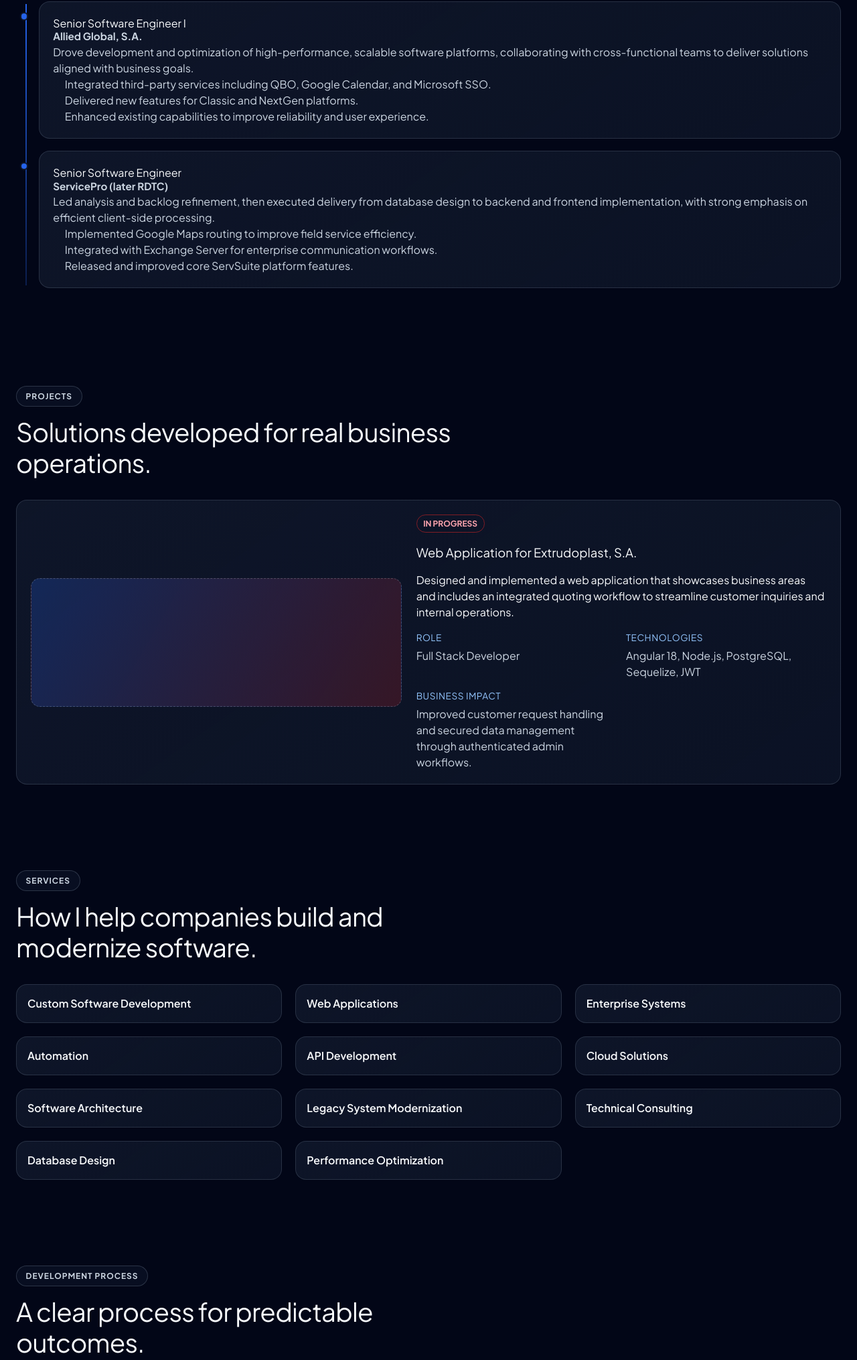
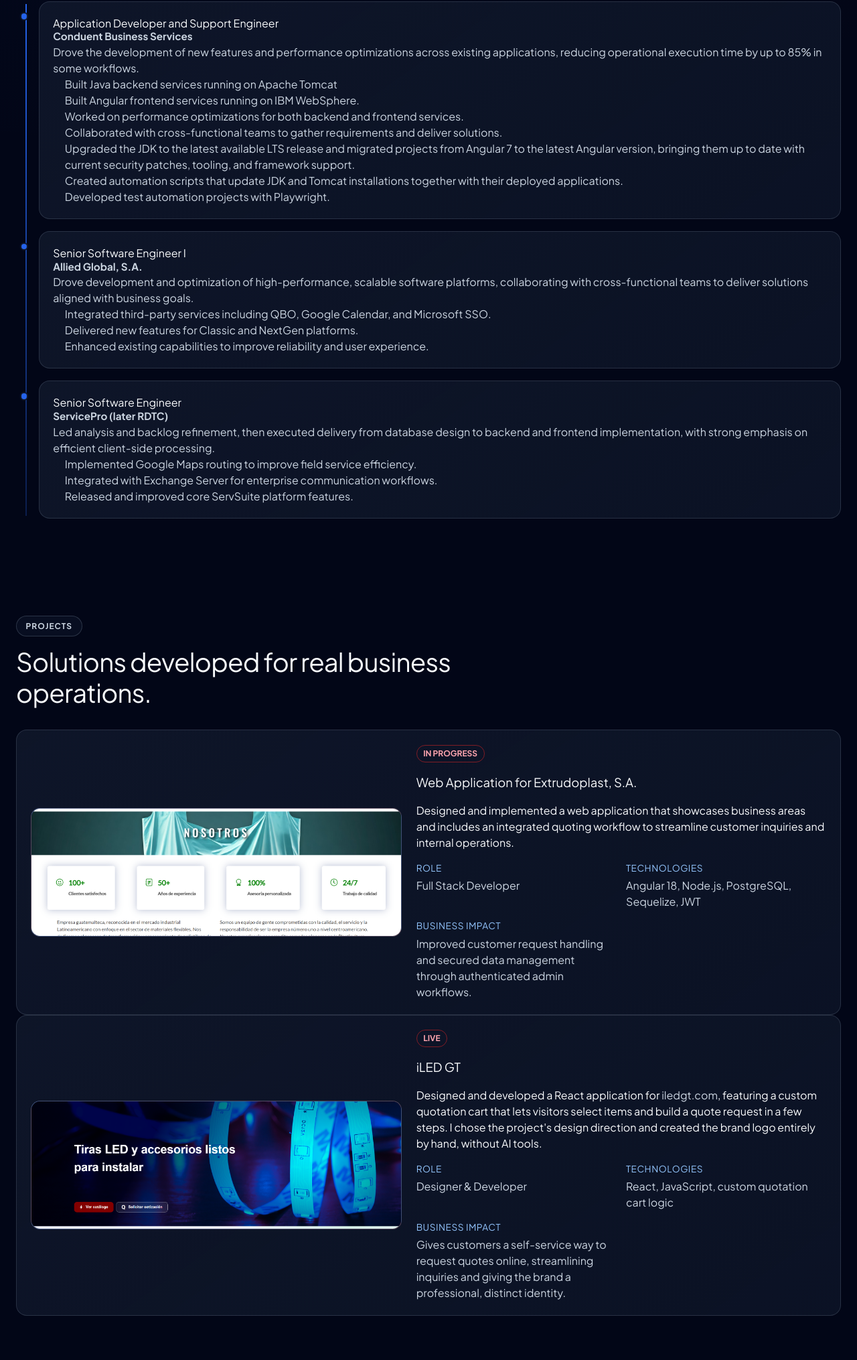
Before and after one commit to elmutzus/elmutzus.github.io, a plain HTML site: page index.html in a window 1280 px wide. Shown: the part 2258-4288 px from the top of the page at 67% size. Drawn offline with nearby package versions, Linux system fonts and the light colour scheme.

Commit message:
Improved my page

```diff
--- a/index.html
+++ b/index.html
@@ -297,6 +297,27 @@
                     <article class="timeline-item reveal">
                         <div class="timeline-dot"></div>
                         <div class="timeline-content">
+                            <h3>Application Developer and Support Engineer</h3>
+                            <p class="timeline-company">Conduent Business Services</p>
+                            <p>
+                                Drove the development of new features and performance
+                                optimizations across existing applications, reducing
+                                operational execution time by up to 85% in some workflows.
+                            </p>
+                            <ul>
+                                <li>Built Java backend services running on Apache Tomcat</li>
+                                <li>Built Angular frontend services running on IBM WebSphere.</li>
+                                <li>Worked on performance optimizations for both backend and frontend services.</li>
+                                <li>Collaborated with cross-functional teams to gather requirements and deliver solutions.</li>
+                                <li>Upgraded the JDK to the latest available LTS release and migrated projects from Angular 7 to the latest Angular version, bringing them up to date with current security patches, tooling, and framework support.</li>
+                                <li>Created automation scripts that update JDK and Tomcat installations together with their deployed applications.</li>
+                                <li>Developed test automation projects with Playwright.</li>
+                            </ul>
+                        </div>
+                    </article>
+                    <article class="timeline-item reveal">
+                        <div class="timeline-dot"></div>
+                        <div class="timeline-content">
                             <h3>Senior Software Engineer I</h3>
                             <p class="timeline-company">Allied Global, S.A.</p>
                             <p>
@@ -338,7 +359,7 @@
                     <h2 class="section-title">Solutions developed for real business operations.</h2>
                 </div>
                 <article class="project-card reveal">
-                    <div class="project-media" role="img" aria-label="Project image placeholder"></div>
+                    <img class="project-media" src="src/img/extrudoplast-img.png" alt="Extrudoplast, S.A. web application preview">
                     <div class="space-y-4">
                         <p class="project-status">In Progress</p>
                         <h3>Web Application for Extrudoplast, S.A.</h3>
@@ -359,6 +380,33 @@
                             <div>
                                 <h4>Business Impact</h4>
                                 <p>Improved customer request handling and secured data management through authenticated admin workflows.</p>
+                            </div>
+                        </div>
+                    </div>
+                </article>
+                <article class="project-card reveal">
+                    <img class="project-media" src="src/img/iledgt-img.png" alt="iLED GT website preview">
+                    <div class="space-y-4">
+                        <p class="project-status">Live</p>
+                        <h3>iLED GT</h3>
+                        <p>
+                            Designed and developed a React application for
+                            <a href="https://iledgt.com" target="_blank" rel="noopener noreferrer" class="link-fade">iledgt.com</a>,
+                            featuring a custom quotation cart that lets visitors select items and build a quote request in a few steps.
+                            I chose the project's design direction and created the brand logo entirely by hand, without AI tools.
+                        </p>
+                        <div class="project-grid">
+                            <div>
+                                <h4>Role</h4>
+                                <p>Designer &amp; Developer</p>
+                            </div>
+                            <div>
+                                <h4>Technologies</h4>
+                                <p>React, JavaScript, custom quotation cart logic</p>
+                            </div>
+                            <div>
+                                <h4>Business Impact</h4>
+                                <p>Gives customers a self-service way to request quotes online, streamlining inquiries and giving the brand a professional, distinct identity.</p>
                             </div>
                         </div>
                     </div>
--- a/src/css/styles.css
+++ b/src/css/styles.css
@@ -298,6 +298,14 @@ main {
     background: linear-gradient(120deg, rgba(37, 99, 235, 0.25), rgba(220, 38, 38, 0.2));
 }
 
+img.project-media {
+    display: block;
+    width: 100%;
+    height: 12rem;
+    object-fit: cover;
+    border-style: solid;
+}
+
 .project-status {
     margin: 0;
     display: inline-block;
```
Also changed, not shown: src/img/extrudoplast-img.png (added), src/img/iledgt-img.png (added).
